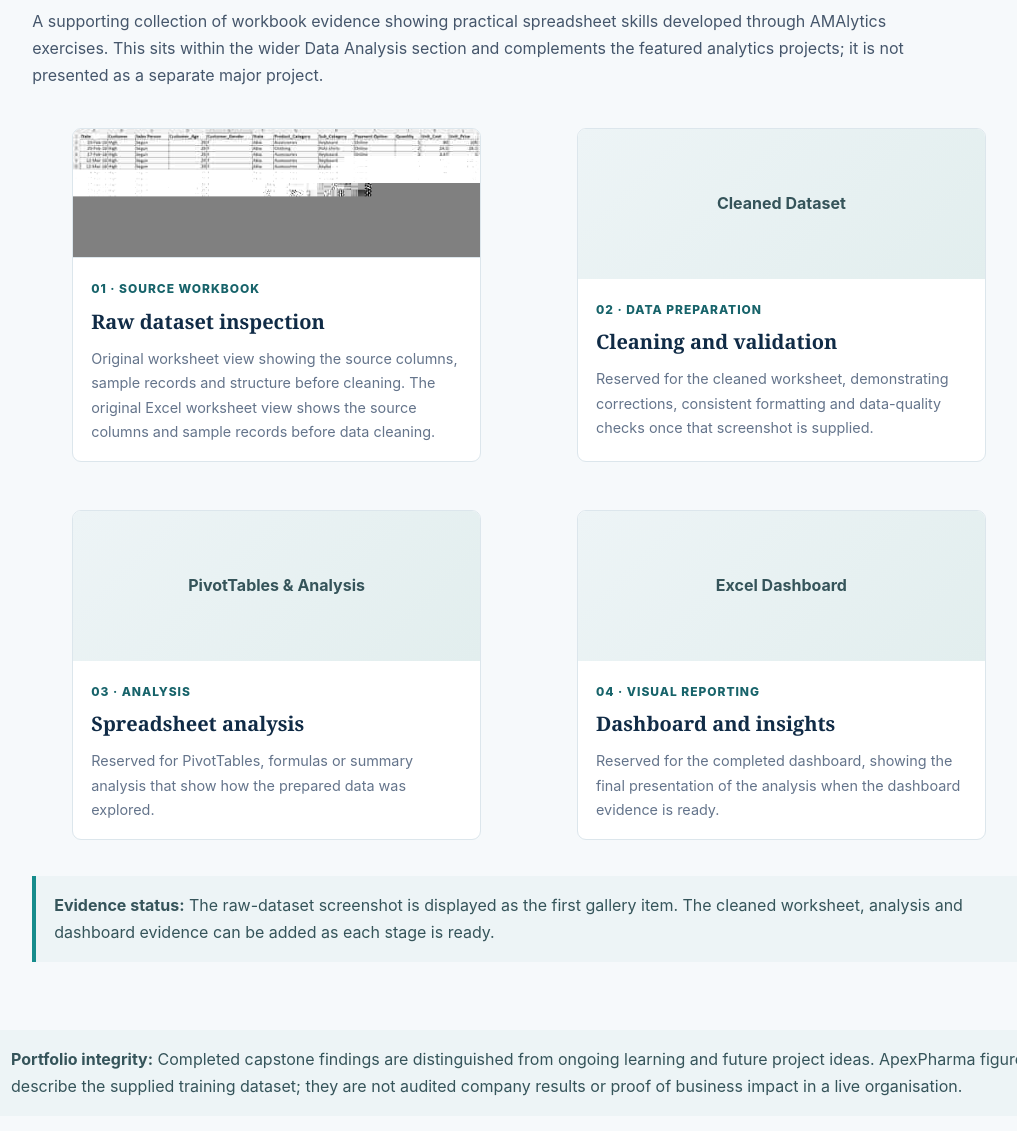
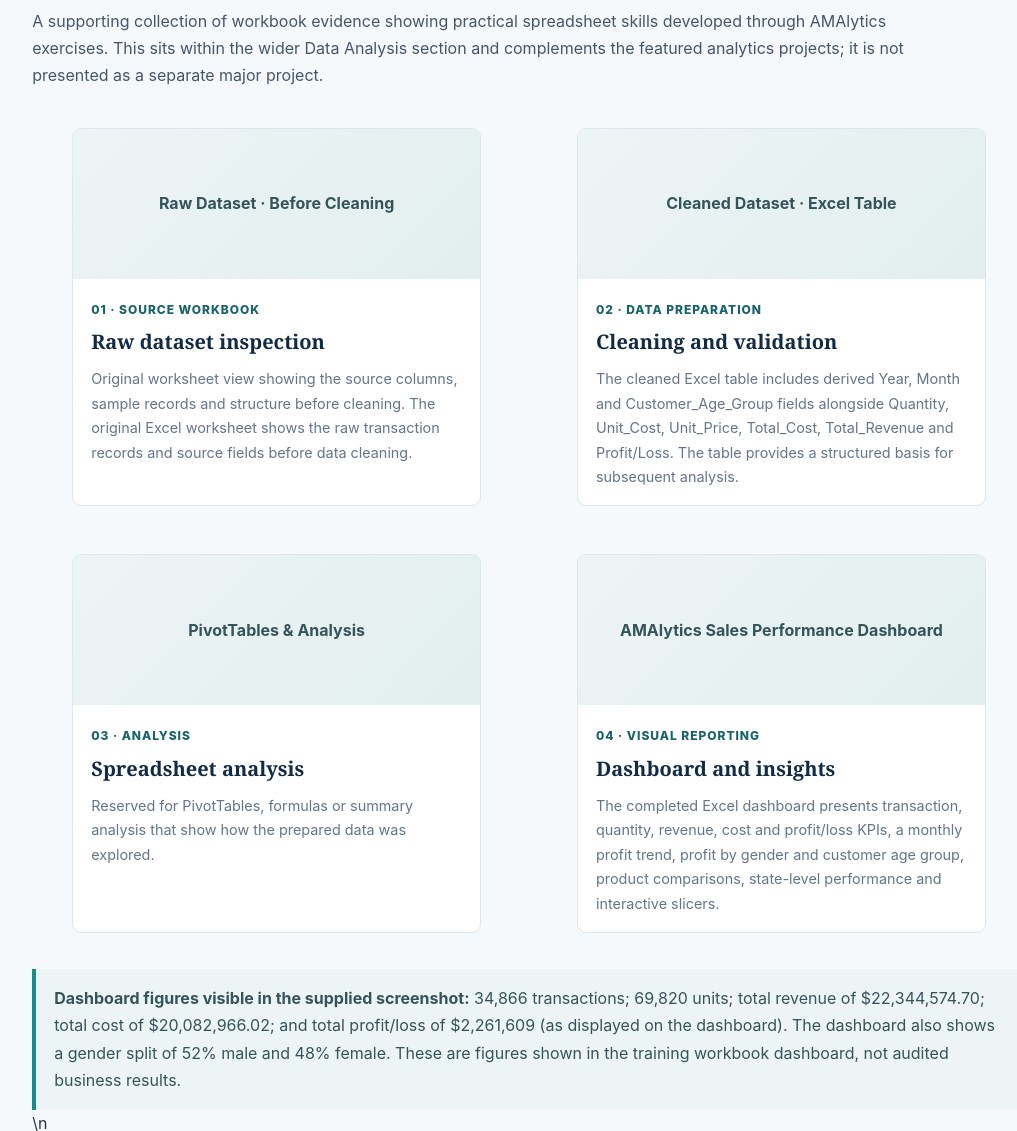
Before and after one commit to Monsurah1910/monsurah-healthtech-portfolio, a plain HTML site: page data-analysis.html in a window 1280 px wide. Shown: the part 5000-6131 px from the top of the page, without its empty margins (111-1128 px from the left). Drawn offline with Linux system fonts and the light colour scheme.

Commit message:
Expand AMAlytics gallery with cleaned table and dashboard evidence

```diff
--- a/data-analysis.html
+++ b/data-analysis.html
@@ -107,23 +107,23 @@ section{padding:48px 0}.intro{max-width:900px;color:#45566b}.grid{display:grid;g
 <p class="intro">A supporting collection of workbook evidence showing practical spreadsheet skills developed through AMAlytics exercises. This sits within the wider Data Analysis section and complements the featured analytics projects; it is not presented as a separate major project.</p>
 <div class="evidence-gallery">
 <figure class="evidence-item">
-<img src="assets/amalytics/amalytics-raw-dataset.jpg" alt="AMAlytics raw sales dataset in Excel before cleaning" style="display:block;width:100%;height:auto;border-bottom:1px solid var(--line)">
-<figcaption><span class="evidence-step">01 · Source workbook</span><h3>Raw dataset inspection</h3><p>Original worksheet view showing the source columns, sample records and structure before cleaning. The original Excel worksheet view shows the source columns and sample records before data cleaning.</p></figcaption>
+<div class="evidence-visual" role="img" aria-label="AMAlytics raw Excel dataset evidence">Raw Dataset · Before Cleaning</div>
+<figcaption><span class="evidence-step">01 · Source workbook</span><h3>Raw dataset inspection</h3><p>Original worksheet view showing the source columns, sample records and structure before cleaning. The original Excel worksheet shows the raw transaction records and source fields before data cleaning.</p></figcaption>
 </figure>
 <figure class="evidence-item">
-<div class="evidence-visual" role="img" aria-label="Evidence slot for cleaned worksheet">Cleaned Dataset</div>
-<figcaption><span class="evidence-step">02 · Data preparation</span><h3>Cleaning and validation</h3><p>Reserved for the cleaned worksheet, demonstrating corrections, consistent formatting and data-quality checks once that screenshot is supplied.</p></figcaption>
+<div class="evidence-visual" role="img" aria-label="AMAlytics cleaned Excel data table evidence">Cleaned Dataset · Excel Table</div>
+<figcaption><span class="evidence-step">02 · Data preparation</span><h3>Cleaning and validation</h3><p>The cleaned Excel table includes derived Year, Month and Customer_Age_Group fields alongside Quantity, Unit_Cost, Unit_Price, Total_Cost, Total_Revenue and Profit/Loss. The table provides a structured basis for subsequent analysis.</p></figcaption>
 </figure>
 <figure class="evidence-item">
 <div class="evidence-visual" role="img" aria-label="Evidence slot for Excel analysis">PivotTables &amp; Analysis</div>
 <figcaption><span class="evidence-step">03 · Analysis</span><h3>Spreadsheet analysis</h3><p>Reserved for PivotTables, formulas or summary analysis that show how the prepared data was explored.</p></figcaption>
 </figure>
 <figure class="evidence-item">
-<div class="evidence-visual" role="img" aria-label="Evidence slot for Excel dashboard">Excel Dashboard</div>
-<figcaption><span class="evidence-step">04 · Visual reporting</span><h3>Dashboard and insights</h3><p>Reserved for the completed dashboard, showing the final presentation of the analysis when the dashboard evidence is ready.</p></figcaption>
+<div class="evidence-visual" role="img" aria-label="AMAlytics Excel sales performance dashboard evidence">AMAlytics Sales Performance Dashboard</div>
+<figcaption><span class="evidence-step">04 · Visual reporting</span><h3>Dashboard and insights</h3><p>The completed Excel dashboard presents transaction, quantity, revenue, cost and profit/loss KPIs, a monthly profit trend, profit by gender and customer age group, product comparisons, state-level performance and interactive slicers.</p></figcaption>
 </figure>
 </div>
-<div class="note"><strong>Evidence status:</strong> The raw-dataset screenshot is displayed as the first gallery item. The cleaned worksheet, analysis and dashboard evidence can be added as each stage is ready.</div>
+<div class="note"><strong>Dashboard figures visible in the supplied screenshot:</strong> 34,866 transactions; 69,820 units; total revenue of $22,344,574.70; total cost of $20,082,966.02; and total profit/loss of $2,261,609 (as displayed on the dashboard). The dashboard also shows a gender split of 52% male and 48% female. These are figures shown in the training workbook dashboard, not audited business results.</div>\n<div class="note"><strong>Evidence status:</strong> The raw dataset, cleaned Excel table and completed AMAlytics dashboard have now been supplied as supporting evidence. The screenshots are documented here; the image files still need to be published as website assets before they can display inline.</div>
 </div></section>
 
 <div class="note"><strong>Portfolio integrity:</strong> Completed capstone findings are distinguished from ongoing learning and future project ideas. ApexPharma figures describe the supplied training dataset; they are not audited company results or proof of business impact in a live organisation.</div>
```
